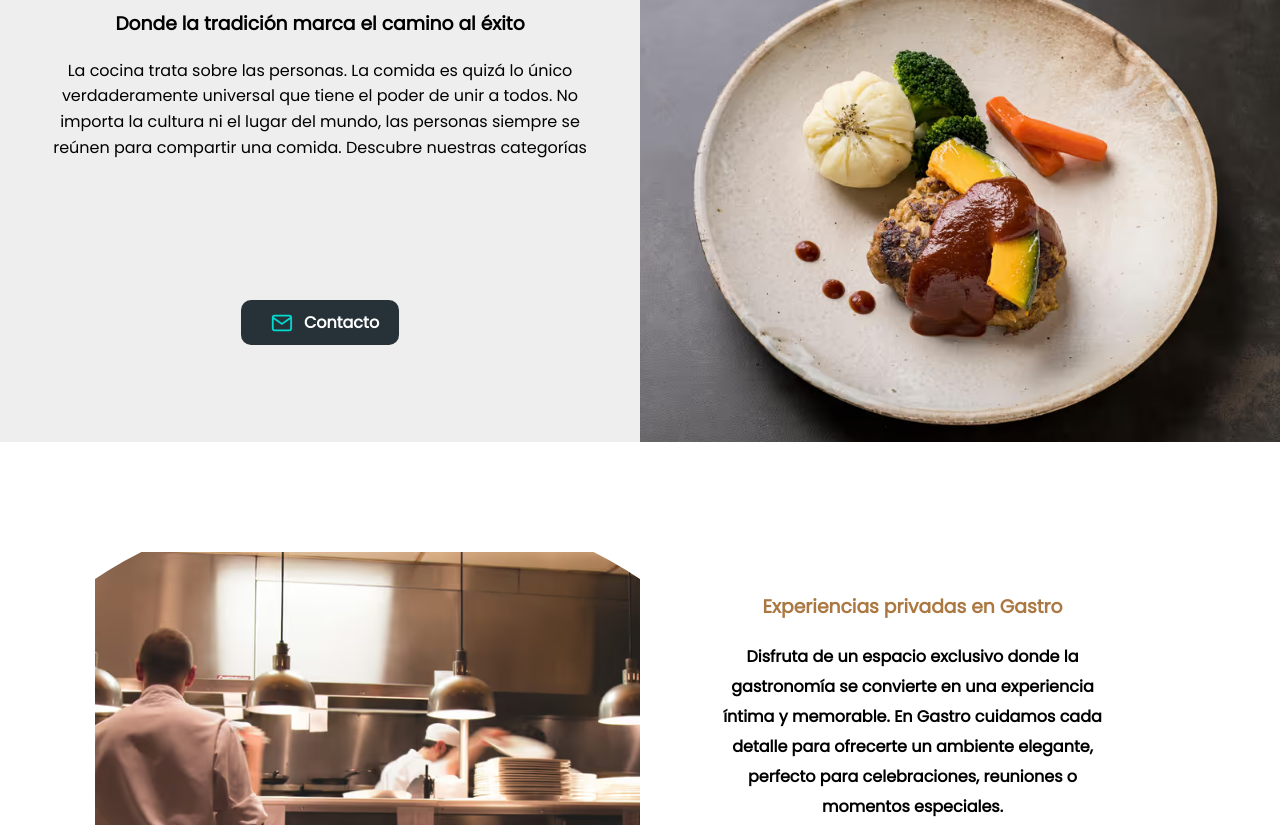
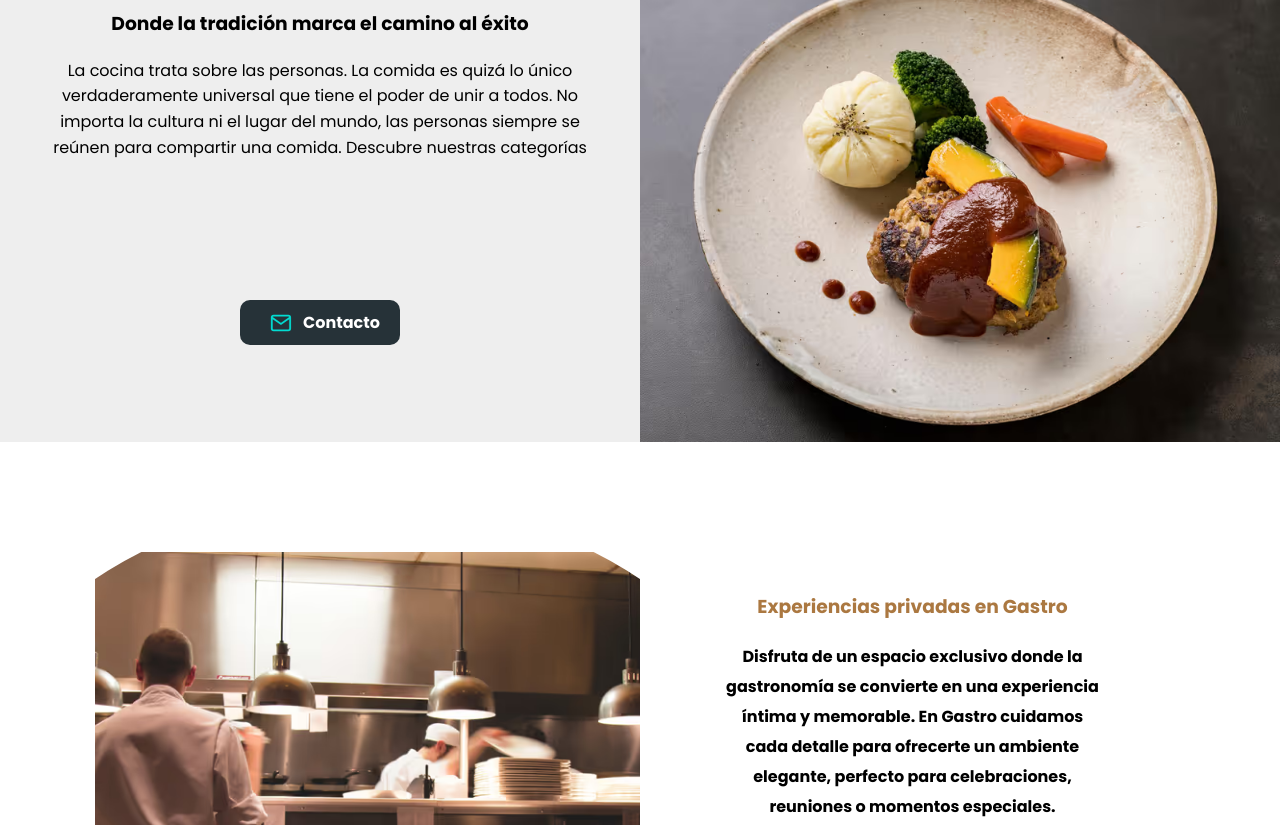
Before and after one commit to Franzsoftware/gastro, a website built with Parcel: page src/index.html in a window 1280 px wide. Shown: the part 1552-2377 px from the top of the page. Built offline with nearby package versions, Linux system fonts and the light colour scheme.

Commit message:
font home

```diff
--- a/src/index.html
+++ b/src/index.html
@@ -5,9 +5,6 @@
         <meta name="viewport" content="width=device-width"/>
         <meta name="description" content="Descubre la esencia de la gastronomía en Gastro. Explora restaurantes, sabores únicos y experiencias culinarias pensadas para los amantes de la buena comida.">
         <link rel="icon" type="image/svg" sizes="32x32" href="./images/logo/favicon.svg">
-        <link rel="preconnect" href="https://fonts.googleapis.com">
-        <link rel="preconnect" href="https://fonts.gstatic.com" crossorigin>
-        <link href="https://fonts.googleapis.com/css2?family=Poppins&family=Playfair+Display&display=swap" rel="stylesheet">
         <link rel="stylesheet" href="./main.scss" />
         <script type="module" src="./main.js" ></script>
         <title>Web Gastro | Restaurante</title>
--- a/src/main.scss
+++ b/src/main.scss
@@ -1,6 +1,33 @@
 @import "./styles/header";
 @import "./styles/footer";
 
+@font-face {
+  font-family: 'Poppins';
+  src: url('./fonts/poppins-v24-latin-regular.woff2') format('woff2');
+  font-weight: 400;
+  font-display: swap;
+}
+
+@font-face {
+  font-family: 'Poppins';
+  src: url('./fonts/poppins-v24-latin-700.woff2') format('woff2');
+  font-weight: 700;
+  font-display: swap;
+}
+
+@font-face {
+  font-family: 'Playfair Display';
+  src: url('./fonts/playfair-display-v40-latin-regular.woff2') format('woff2');
+  font-weight: 400;
+  font-display: swap;
+}
+
+@font-face {
+  font-family: 'Playfair Display';
+  src: url('./fonts/playfair-display-v40-latin-700.woff2') format('woff2');
+  font-weight: 700;
+  font-display: swap;
+}
 
 * {
     padding: 0;
@@ -15,6 +42,10 @@
     --color_title: #ab7841;
     --color_hover: rgb(250, 202, 29);
     --font_family: 'Poppins', sans-serif;
+}
+
+body {
+  font-family: 'Poppins', sans-serif;
 }
 
 /* hero */
```
Also changed, not shown: src/fonts/playfair-display-v40-latin-700.woff2 (added), src/fonts/playfair-display-v40-latin-regular.woff2 (added), src/fonts/poppins-v24-latin-700.woff2 (added), src/fonts/poppins-v24-latin-regular.woff2 (added).
